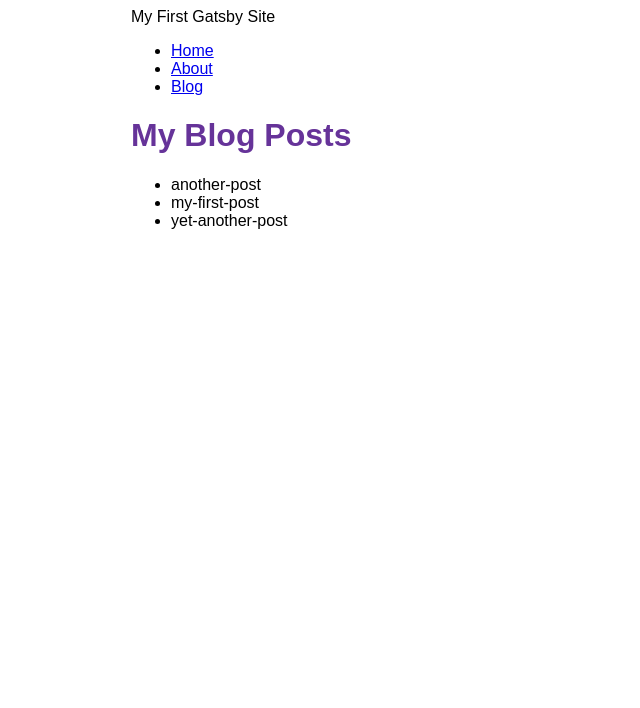
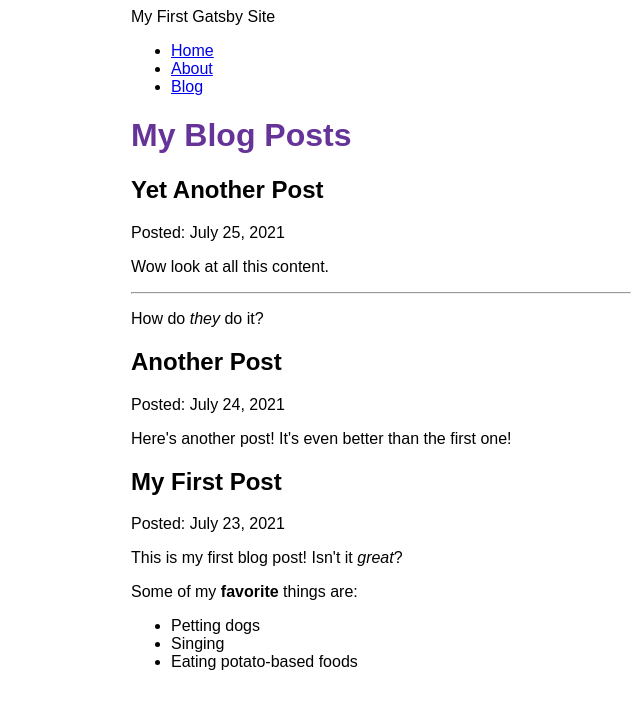
Before and after one commit to nicklambdesign/my-first-gatsby-site, a Gatsby site: page /blog in a window 1280 px wide. Shown: the whole page, without its empty margins (259-899 px from the left). Built offline with nearby package versions, Linux system fonts and the light colour scheme; Gatsby itself is replaced by a stand-in of ours.

Commit message:
Finished Gatsby Tutorial Part 5

```diff
--- a/blog/another-post.mdx
+++ b/blog/another-post.mdx
@@ -0,0 +1,6 @@
+---
+title: "Another Post"
+date: "2021-07-24"
+---
+
+Here's another post! It's even better than the first one!
--- a/blog/my-first-post.mdx
+++ b/blog/my-first-post.mdx
@@ -0,0 +1,12 @@
+---
+title: "My First Post"
+date: "2021-07-23"
+---
+
+This is my first blog post! Isn't it *great*?
+
+Some of my **favorite** things are:
+
+* Petting dogs
+* Singing
+* Eating potato-based foods
--- a/blog/yet-another-post.mdx
+++ b/blog/yet-another-post.mdx
@@ -0,0 +1,8 @@
+---
+title: "Yet Another Post"
+date: "2021-07-25"
+---
+
+Wow look at all this content.
+***
+How do *they* do it?
--- a/gatsby-config.js
+++ b/gatsby-config.js
@@ -12,5 +12,6 @@
         path: `${__dirname}/blog`,
       }
     },
+    "gatsby-plugin-mdx",
   ],
 };
--- a/package.json
+++ b/package.json
@@ -14,9 +14,13 @@
     "clean": "gatsby clean"
   },
   "dependencies": {
+    "@mdx-js/mdx": "^1.6.22",
+    "@mdx-js/react": "^1.6.22",
     "gatsby": "^4.6.0",
     "gatsby-plugin-image": "^2.6.0",
+    "gatsby-plugin-mdx": "^3.6.0",
     "gatsby-plugin-sharp": "^4.6.0",
+    "gatsby-remark-images": "^6.6.0",
     "gatsby-source-filesystem": "^4.6.0",
     "react": "^17.0.1",
     "react-dom": "^17.0.1"
--- a/src/pages/blog.js
+++ b/src/pages/blog.js
@@ -1,28 +1,36 @@
 import * as React from 'react'
 import { graphql } from 'gatsby'
+import { MDXRenderer } from 'gatsby-plugin-mdx'
 import Layout from '../components/layout'
 
 const BlogPage = ({ data }) => {
 	return (
 		<Layout pageTitle="My Blog Posts">
-			<ul>
 			{
-				data.allFile.nodes.map(node => (
-					<li key={node.name}>
-						{node.name}
-					</li>
+				data.allMdx.nodes.map((node) => (
+					<article key={node.id}>
+						<h2>{node.frontmatter.title}</h2>
+						<p>Posted: {node.frontmatter.date}</p>
+						<MDXRenderer>
+							{node.body}
+						</MDXRenderer>
+					</article>
 				))
 			}
-			</ul>
 		</Layout>
 	)
 }
 
 export const query = graphql`
 	query {
-		allFile {
+		allMdx(sort: {fields: frontmatter___date, order: DESC}) {
 			nodes {
-				name
+				frontmatter {
+					date(formatString: "MMMM D, YYYY")
+					title
+				}
+				id
+				body
 			}
 		}
 	}
```
Also changed, not shown: 1 other file.
